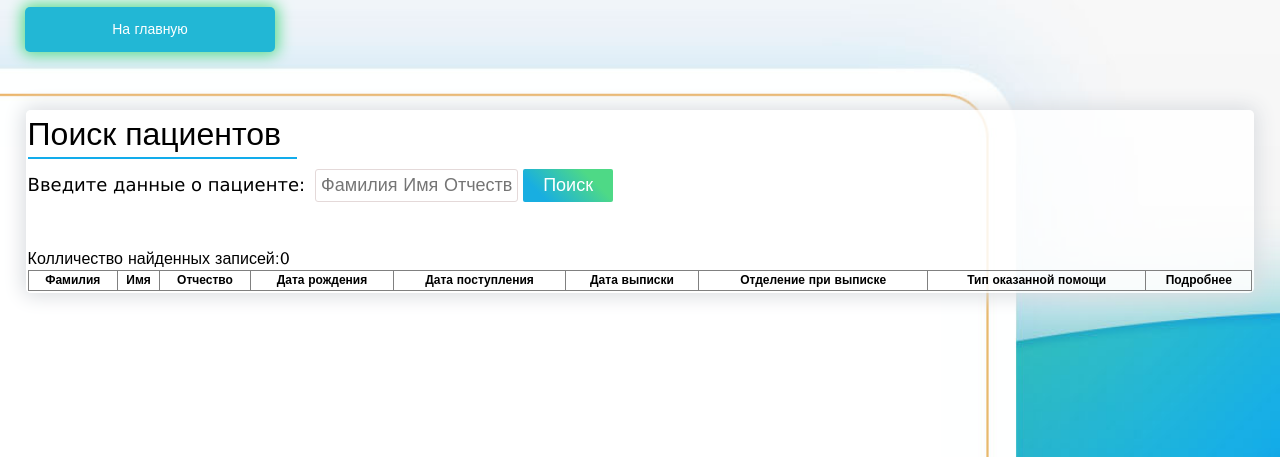
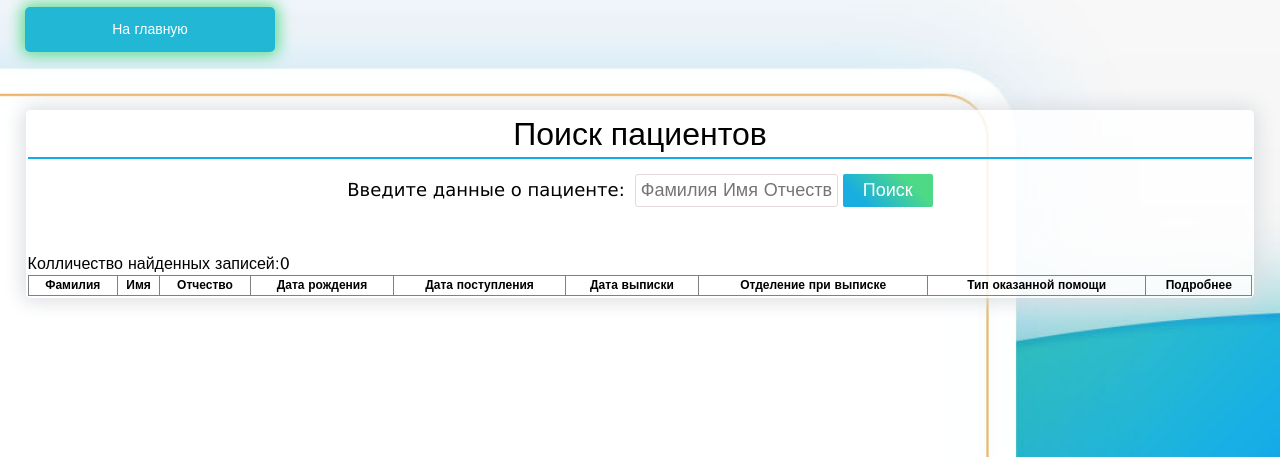
Before and after one commit to dzmitry-duboyski/Search-database, a PHP site: page /search.php in a window 1280 px wide. Shown: the top 457 px of the page. Run offline with PHP 8.4, Linux system fonts and the light colour scheme; data comes from the database, SQL or seed files in the repository; data that the repository does not hold is empty.

Commit message:
Changed files{styly.css, searchForm.php, search.php}

```diff
--- a/css/styly.css
+++ b/css/styly.css
@@ -405,9 +405,21 @@ a {
 
 .maincontent {
   padding-top: 110px;
+  padding-bottom: 50px;
 }
 
 /*шапка формы*/
+.searchForm__center {
+  text-align: center;
+}
+
+.searchForm__center .searchForm__title {
+  margin-bottom: 15px;
+}
+
+.searchForm__center .searchForm__title::after {
+  width: 100%;
+}
 .searchForm__btn {
   display: inline-block;
   background: #22b7d5;
--- a/includes/searchForm.php
+++ b/includes/searchForm.php
@@ -1,4 +1,4 @@
-<div class="searchForm">
+<div class="searchForm ">
 	<a href="index.php" class="searchForm__btn">На главную</a>
 	<h1 class="searchForm__title">Поиск пациентов</h1>
 	<form action="search.php" method="post" class="form">
--- a/search.php
+++ b/search.php
@@ -26,7 +26,15 @@
 		<div class="maincontent">
 			<div class="container">
 				<div class="table__container">
-					<?php include("includes/searchForm.php"); ?>
+					<div class="searchForm searchForm__center ">
+						<a href="index.php" class="searchForm__btn">На главную</a>
+						<h1 class="searchForm__title">Поиск пациентов</h1>
+						<form action="search.php" method="post" class="form">
+							<div class="form__data">Введите данные о пациенте:</div>
+							<input type="text" name="fio" placeholder="Фамилия Имя Отчество" class="form__input" required>
+							<input type="submit" value="Поиск" name="submit" class="form__submit">
+						</form>
+					</div>
 					<br>
 					<?php include("includes/searchInBase.php"); ?>
 					<table class="table" border="1">
@@ -76,7 +84,6 @@
 						</tr>
 						<tbody>
 						</table>
-						<?php mysqli_free_result($resultVipisan); ?>
 						<?php mysqli_close($connection);?>
 					</div>
 				</div>
```
